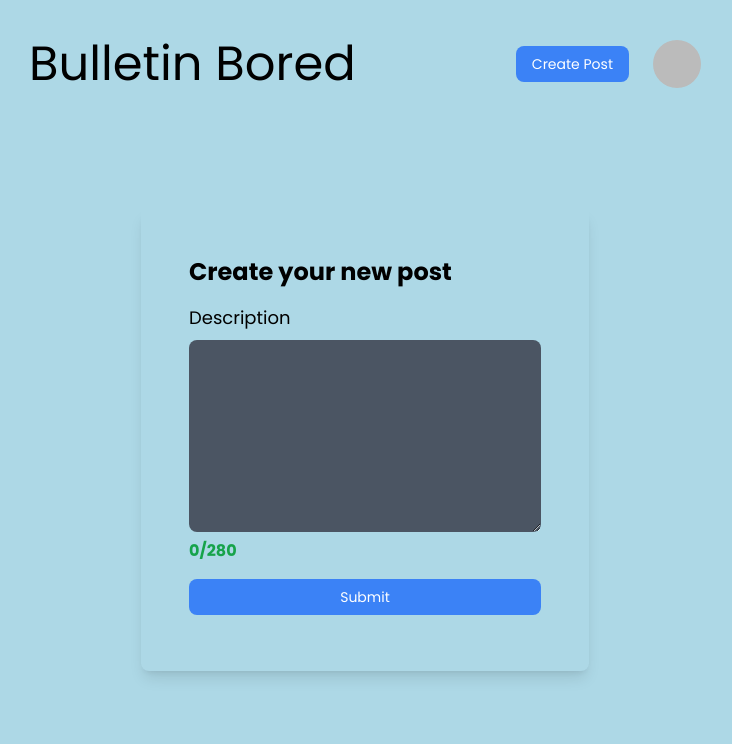
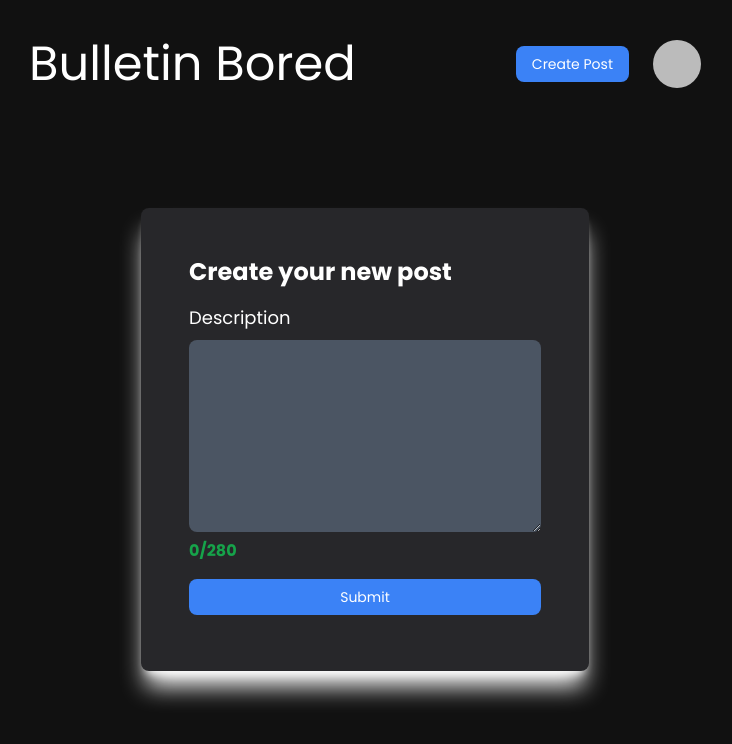
Before and after one commit to roddurd/bulletin-bored, a Next.js app in the folder bored/: page /post in a window 1280 px wide. Shown: the top 744 px of the page, without its empty margins (275-1007 px from the left). Built offline with nearby package versions, Linux system fonts and the light colour scheme; no server answers; sample sign-in values are in the browser's storage.

Commit message:
styles (dark theme)

```diff
--- a/bored/components/Nav.js
+++ b/bored/components/Nav.js
@@ -6,7 +6,9 @@ export default function Nav() {
   return (
     <nav className="flex justify-between items-center py-10">
       <Link href="/">
-        <button className="text-5xl font-medium">Bulletin Bored</button>
+        <button className="text-5xl text-white font-medium">
+          Bulletin Bored
+        </button>
       </Link>
       <ul className="flex items-center gap-10">
         {!user && (
--- a/bored/pages/[slug].js
+++ b/bored/pages/[slug].js
@@ -68,17 +68,17 @@ export default function Details() {
             type="text"
             value={message}
             placeholder="Add a comment"
-            className="bg-gray-800 w-full p-2 text-white text-sm rounded-lg"
+            className="bg-gray-800 w-full p-2 text-white text-sm rounded-l-lg"
           />
           <button
             onClick={submitComment}
-            className="bg-blue-500 text-white py-2 px-4 text-sm rounded-lg"
+            className="bg-blue-500 text-white py-2 px-4 text-sm rounded-r-lg"
           >
             Submit
           </button>
         </div>
         <div className="py-6">
-          <h2 className="font-bold">Comments</h2>
+          <h2 className="font-bold text-white">Comments</h2>
           {allMessages?.map((msg) => (
             <div
               className="bg-white p-4 my-4 border-2 rounded-xl"
--- a/bored/pages/auth/login.js
+++ b/bored/pages/auth/login.js
@@ -29,12 +29,12 @@ export default function Login() {
   }, [user]); // will rerun every time user changes
 
   return (
-    <div className="shadow-xl mt-32 p-10 text-gray-700 rounded-lg">
+    <div className="shadow-xl shadow-white mt-32 p-10 text-white bg-zinc-800 rounded-lg">
       <h2 className="text-2xl font-medium">Join Now!</h2>
       <div className="py-4">
         <button
           onClick={GoogleLogin}
-          className="text-white bg-gray-700 w-full font-medium rounded-lg flex align-middle p-4 gap-4"
+          className="text-white bg-blue-500 w-full font-medium rounded-lg flex align-middle p-4 gap-4"
         >
           <FcGoogle className="text-2xl" />
           Sign in with Google
--- a/bored/pages/dashboard.js
+++ b/bored/pages/dashboard.js
@@ -45,7 +45,7 @@ export default function Dashboard() {
   }, [user, loading]);
   return (
     <div>
-      <h1 className="text-2xl font-bold py-5">Your posts</h1>
+      <h1 className="text-2xl text-white font-bold py-5">Your posts</h1>
       <div>
         {posts.map((post) => {
           return (
--- a/bored/pages/index.js
+++ b/bored/pages/index.js
@@ -8,7 +8,7 @@ import { auth } from "../utils/firebase";
 import { useAuthState } from "react-firebase-hooks/auth";
 
 function SignIn() {
-  return <h2>Sign in to get started.</h2>;
+  return <h2 className="text-white">Sign in to get started.</h2>;
 }
 
 function SignInTag() {
@@ -44,7 +44,7 @@ export default function Home() {
         <link rel="icon" href="/favicon.ico" />
       </Head>
       <div className="my-12 text-lg font-medium">
-        <h2 className="text-2xl font-bold py-5">
+        <h2 className="text-2xl text-white font-bold py-5">
           See what other people are saying!
         </h2>
         <SignInTag />
--- a/bored/pages/post.js
+++ b/bored/pages/post.js
@@ -80,15 +80,15 @@ export default function Post() {
   }, [user, loading]);
 
   return (
-    <div className="my-20 p-12 shadow-lg rounded-lg max-w-md mx-auto">
+    <div className="my-20 p-12 shadow-xl bg-zinc-800 shadow-white rounded-lg max-w-md mx-auto">
       <form onSubmit={submitPost}>
-        <h1 className="text-2xl font-bold">
+        <h1 className="text-2xl font-bold text-white">
           {post.hasOwnProperty("id")
             ? "Edit your post"
             : "Create your new post"}
         </h1>
         <div className="py-2">
-          <h3 className="text-lg font-medium py-2">Description</h3>
+          <h3 className="text-lg text-white font-medium py-2">Description</h3>
           <textarea
             value={post.description}
             onChange={(e) => setPost({ ...post, description: e.target.value })}
--- a/bored/styles/globals.css
+++ b/bored/styles/globals.css
@@ -6,7 +6,7 @@ html,
 body {
   padding: 0;
   margin: 0;
-  background: lightblue;
+  background: #111111;
 }
 
 a {
```
